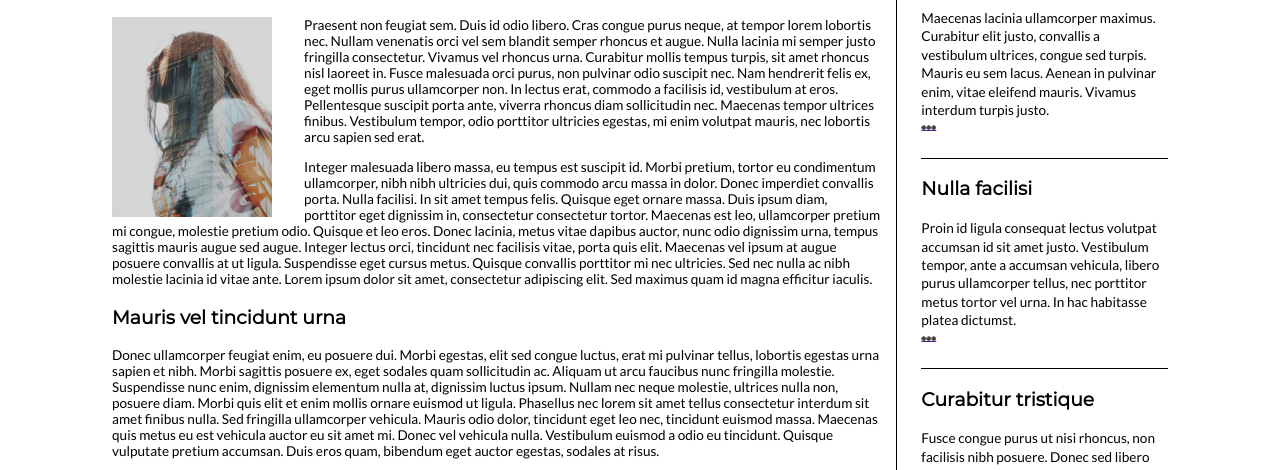
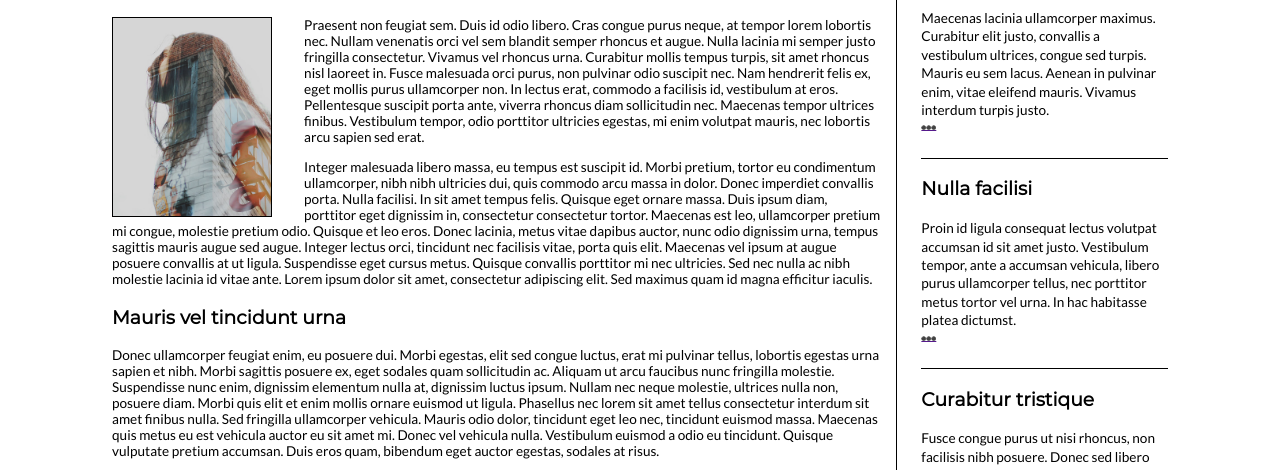
Before and after one commit to DINGESSD/dingessd.github.io, a plain HTML site: page pages/blog-site/index.html in a window 1280 px wide. Shown: the part 317-787 px from the top of the page. Drawn offline with Linux system fonts and the light colour scheme.

Commit message:
Modification 2.6.3 - added border to images
-added black border to images on blog site to give slight definiton to the images

```diff
--- a/css/blog-site.css
+++ b/css/blog-site.css
@@ -215,6 +215,7 @@ figure {
 
 img {
     width: 100%;
+    border: 0.09375rem solid black;
 }
 
 .section-images {
```
